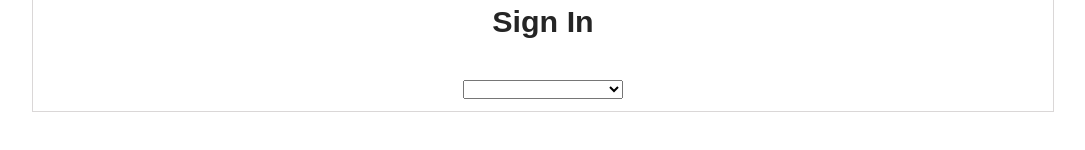
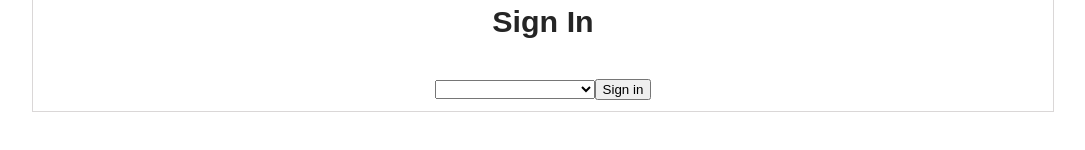
Before and after one commit to Widell79/would-you-rather, a React (Create React App) app: page /leaderboard in a window 1280 px wide. Shown: the part 492-642 px from the top of the page, without its empty margins (97-1182 px from the left). Built offline with nearby package versions, Linux system fonts and the light colour scheme.

Commit message:
feat: Add sign in ability

```diff
--- a/src/components/SignIn.js
+++ b/src/components/SignIn.js
@@ -1,9 +1,23 @@
-import React from "react";
-import { useSelector } from "react-redux";
+import React, { useState } from "react";
+import { useSelector, useDispatch } from "react-redux";
 import logo from "../images/logo.png";
 import { selectUsers } from "../features/users/usersSlice";
+import { setAuthedUser } from "../features/users/authedUserSlice";
 
 const SignIn = () => {
+  const [userLogin, setUserLogin] = useState("");
+
+  const handleChange = (e) => {
+    setUserLogin(e.target.value);
+  };
+
+  const dispatch = useDispatch();
+
+  const handleSubmit = (e) => {
+    e.preventDefault();
+    dispatch(setAuthedUser(userLogin));
+  };
+
   const users = useSelector(selectUsers);
 
   function mapStateToList(users) {
@@ -22,19 +36,20 @@ const SignIn = () => {
       <img src={logo} alt="" />
       <h3>Sign In</h3>
 
-      <div>
+      <form onChange={handleChange} onSubmit={handleSubmit}>
         <label htmlFor="users"></label>
-        <select name="users" id="123" className="form-control">
+        <select name="users" className="form-control">
           <option value="" />
           {usersList.usersValue.map((user) => {
             return (
-              <option key={user.id} value={user.id}>
+              <option key={user.id} value={user.name}>
                 {user.name}
               </option>
             );
           })}
         </select>
-      </div>
+        <button>Sign in</button>
+      </form>
     </div>
   );
 };
--- a/src/features/shared/shared.js
+++ b/src/features/shared/shared.js
@@ -1,10 +1,6 @@
 import { getInitialData } from "../../utils/api";
 import { receive_questions } from "../questions/questionsSlice";
 import { receive_users } from "../users/usersSlice";
-import { setAuthedUser } from "../users/authedUserSlice";
-
-//const AUTHED_ID = "tylermcginnis";
-const AUTHED_ID = null;
 
 //dispatch actioncreators
 export const handleInitialData = () => {
@@ -12,7 +8,7 @@ export const handleInitialData = () => {
     return getInitialData().then(({ users, questions }) => {
       dispatch(receive_questions(questions));
       dispatch(receive_users(users));
-      dispatch(setAuthedUser(AUTHED_ID));
+      //dispatch(setAuthedUser(AUTHED_ID));
     });
   };
 };
```
